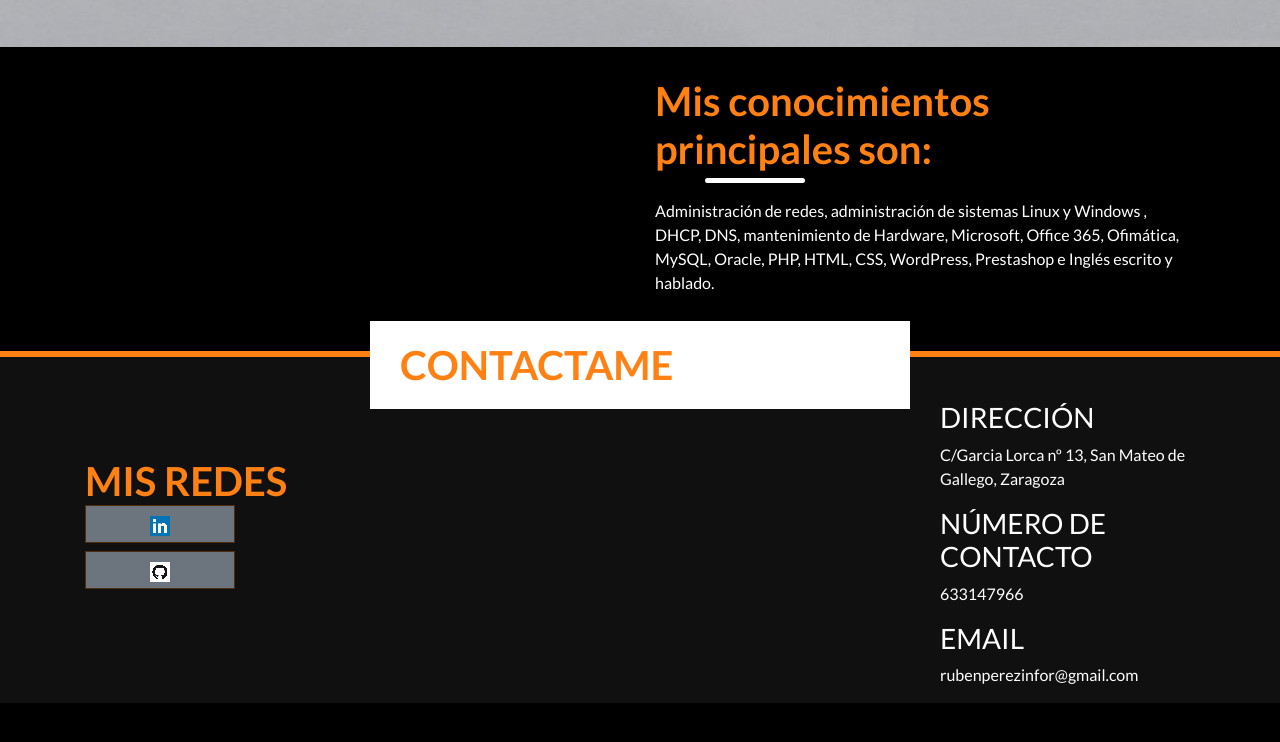
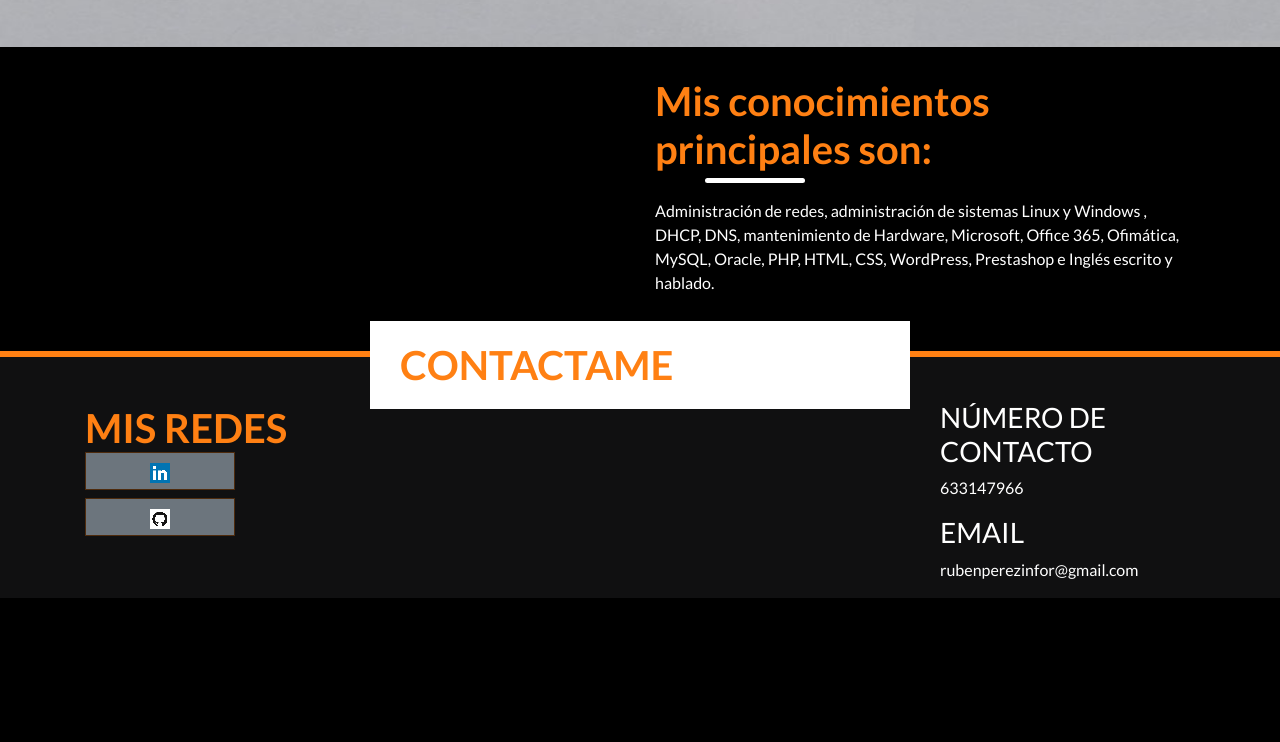
Before and after one commit to RubenPerezSolanas/rubenperezsolanas.github.io, a plain HTML site: page index.html in a window 1280 px wide. Shown: the part 1418-2160 px from the top of the page. Drawn offline with Linux system fonts and the light colour scheme.

Commit message:
Quito la dirección.

```diff
--- a/index.html
+++ b/index.html
@@ -147,8 +147,6 @@
         </div>
       </div>
       <div class="col-md-3 footer3 wow bounceInRight" data-wow-delay=".25s">
-        <h3>DIRECCIÓN</h3>
-        <p>C/Garcia Lorca nº 13, San Mateo de Gallego, Zaragoza</p>
         <h3>NÚMERO DE CONTACTO</h3>
         <p>633147966</p>
         <h3>EMAIL</h3>
```
